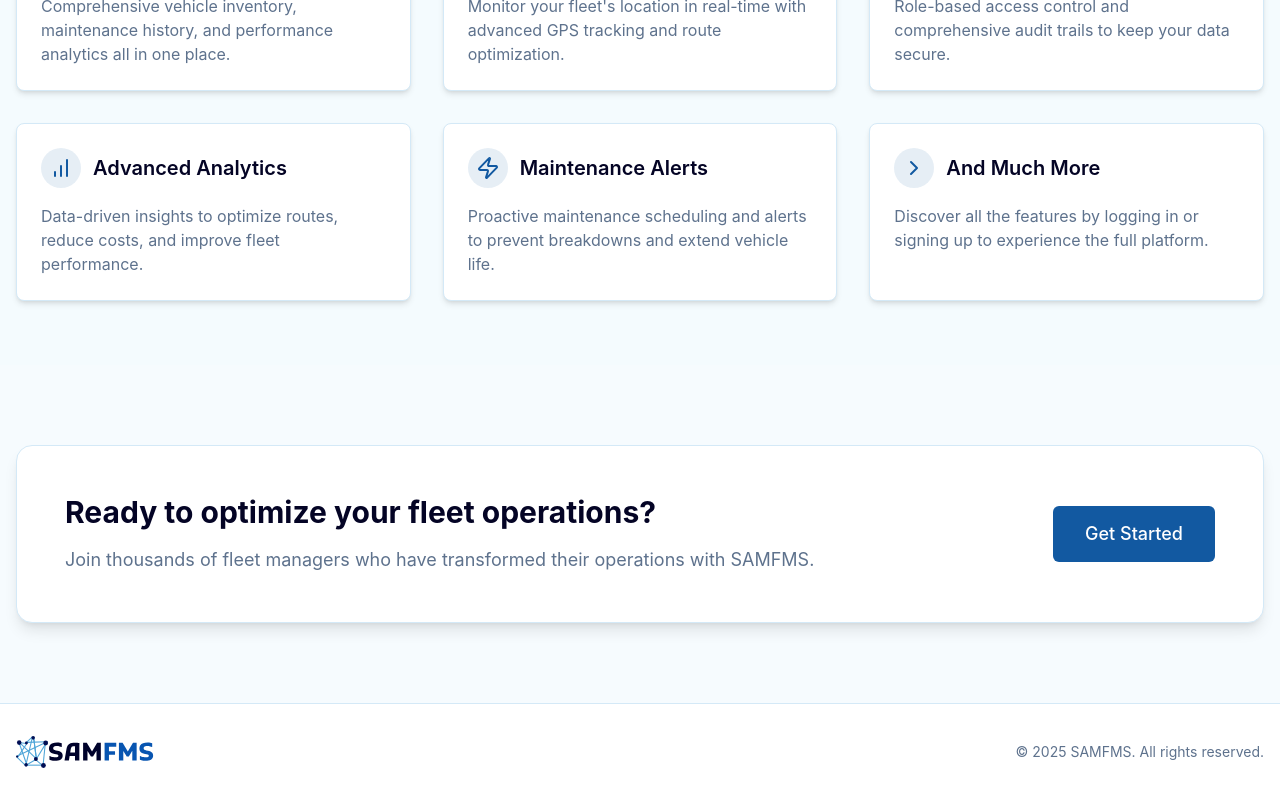
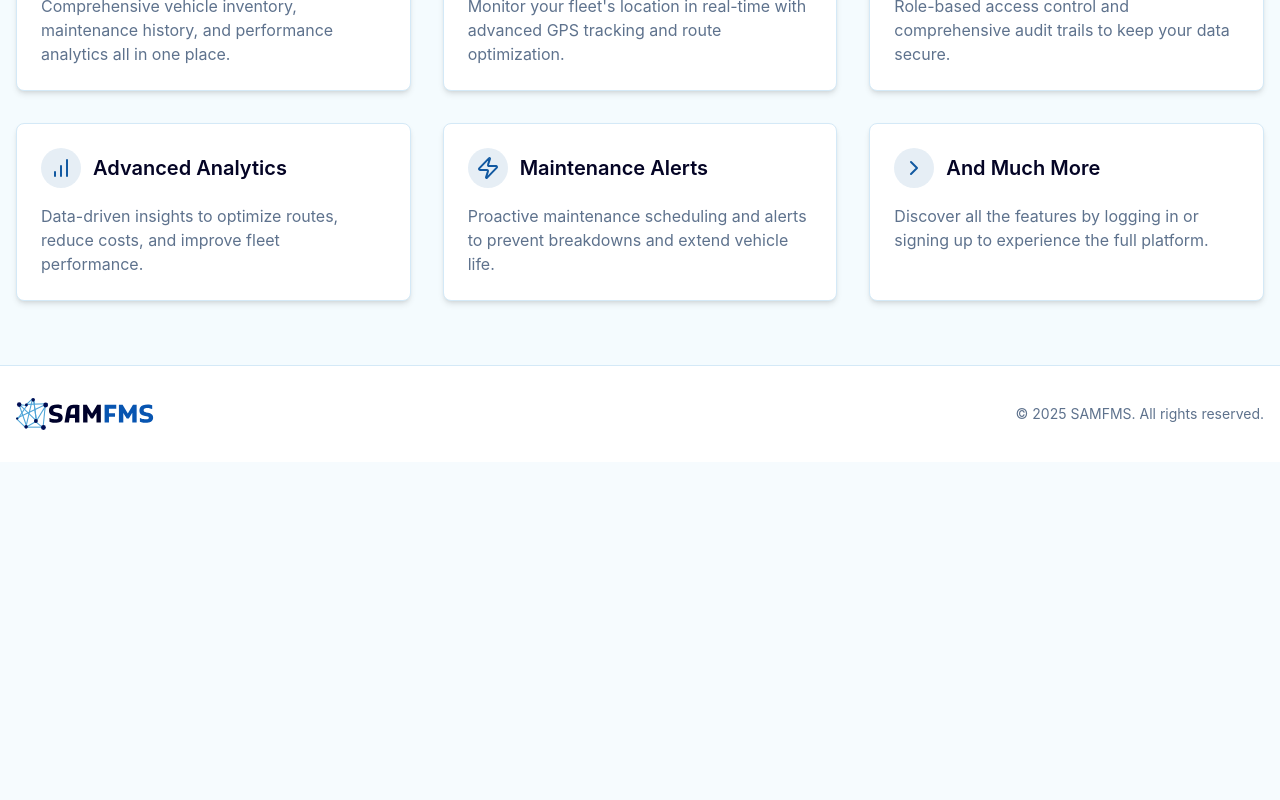
Before and after one commit to COS301-SE-2025/SAMFMS, a React (Create React App) app in the folder Frontend/samfms/: page / in a window 1280 px wide. Shown: the part 1063-1863 px from the top of the page. After the commit the page ends 1525 px from the top, so only its background shows below. Built offline with nearby package versions, Linux system fonts and the light colour scheme; no server answers.

Commit message:
feat(landing) removed login div

```diff
--- a/Frontend/samfms/src/pages/Landing.jsx
+++ b/Frontend/samfms/src/pages/Landing.jsx
@@ -196,27 +196,6 @@ const Landing = () => {
                 </div>
             </div>
 
-            {/* CTA Section */}
-            <div className="container mx-auto px-4 py-20">
-                <div className="bg-card rounded-2xl p-8 md:p-12 border border-border shadow-lg">
-                    <div className="flex flex-col md:flex-row items-center justify-between">
-                        <div className="md:w-2/3 mb-8 md:mb-0">
-                            <h2 className="text-3xl font-bold mb-4">Ready to optimize your fleet operations?</h2>
-                            <p className="text-muted-foreground text-lg">
-                                Join thousands of fleet managers who have transformed their operations with SAMFMS.
-                            </p>
-                        </div>
-                        <Button
-                            size="lg"
-                            onClick={handleGetStarted}
-                            className="bg-primary hover:bg-primary/90 px-8 h-14 text-lg font-medium"
-                        >
-                            {hasExistingUsers ? 'Login Now' : 'Get Started'}
-                        </Button>
-                    </div>
-                </div>
-            </div>
-
             {/* Footer */}
             <footer className="bg-card border-t border-border">
                 <div className="container mx-auto px-4 py-8">
```
Also changed, not shown: Frontend/samfms/src/components/UserComponent.jsx (+5 -5 lines).
